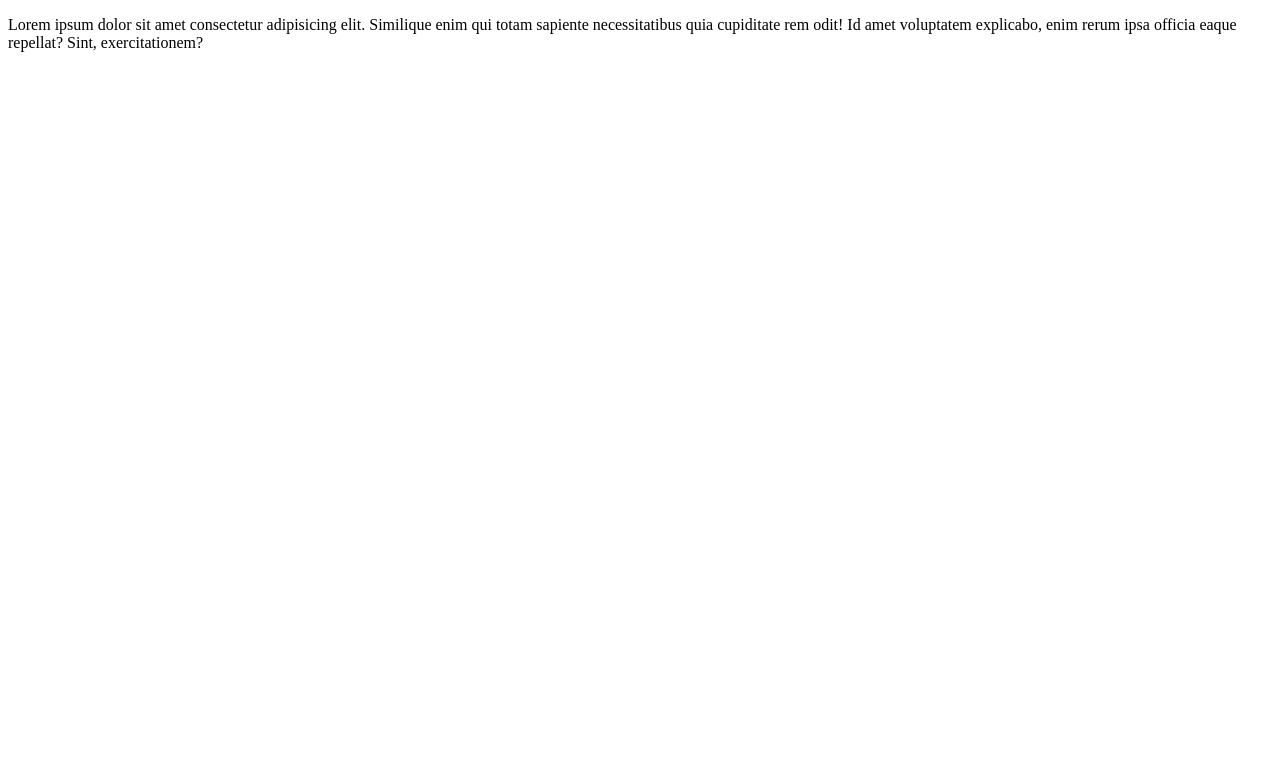
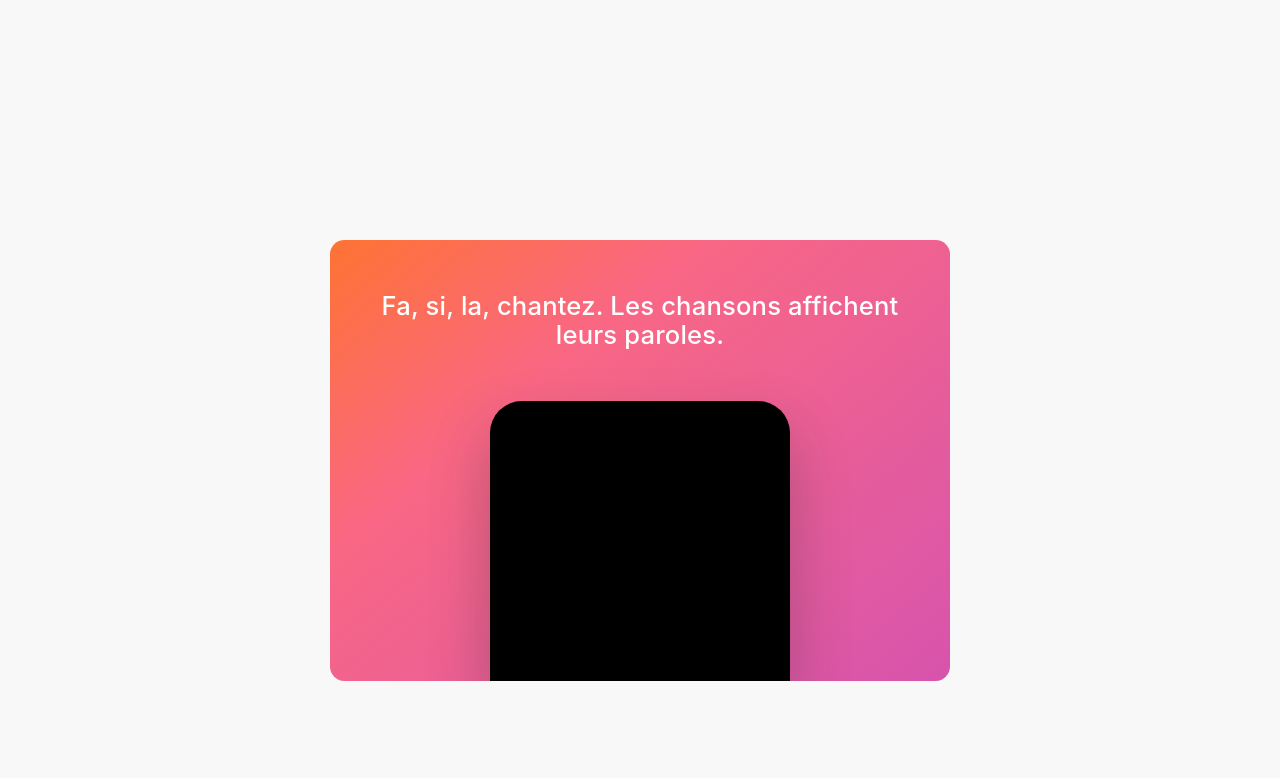
Before and after one commit to yacine/Stacked-cards, a website built with Parcel: page src/index.html in a window 1280 px wide. Shown: the top 778 px of the page. Built offline with nearby package versions, Linux system fonts and the light colour scheme.

Commit message:
⚡  IMPROVE: Styles

```diff
--- a/src/cards.scss
+++ b/src/cards.scss
@@ -1,6 +1,132 @@
-$primary-color: white;
-$bg: black;
-h1 {
-  color: $primary-color;
-  background-color: $bg;
+html, body, div, span, applet, object, iframe,
+h1, h2, h3, h4, h5, h6, p, blockquote, pre,
+a, abbr, acronym, address, big, cite, code,
+del, dfn, em, img, ins, kbd, q, s, samp,
+small, strike, strong, sub, sup, tt, var,
+b, u, i, center,
+dl, dt, dd, ol, ul, li,
+fieldset, form, label, legend,
+table, caption, tbody, tfoot, thead, tr, th, td,
+article, aside, canvas, details, embed,
+figure, figcaption, footer, header, hgroup,
+menu, nav, output, ruby, section, summary,
+time, mark, audio, video {
+  margin: 0;
+	padding: 0;
+	border: 0;
+	font-size: 100%;
+	font: inherit;
+	vertical-align: baseline;
 }
+
+
+body {
+  background-color: #f8f8f9;
+  font-size: 16px;
+  font-family: "SF Pro Display", helvetica neue, helvetica, Ubuntu, roboto, noto, segoe ui, arial, sans-serif;
+}
+
+// Layout
+// -------------------
+.intro {
+  min-height: 30vh;
+  display: flex;
+  align-items: center;
+  justify-content: center;
+}
+
+footer {
+  min-height: 30vh;
+  display: flex;
+  align-items: center;
+  justify-content: center;
+}
+
+
+.cards {
+  // background-color: teal;
+  max-width: 620px;
+  padding-left: 2rem;
+  padding-right: 2rem;
+  margin: auto;
+  display: flex;
+  flex-direction: column;
+  align-items: center;
+  &::after {
+    content: "";
+    display: table;
+    clear: both;
+  }
+}
+
+
+.card {
+  perspective: 600px;
+  width: 100%;
+  color: #fff;
+  border-radius: .9rem;
+
+  position: sticky;
+  top: 80px;
+  margin-bottom: 100px;
+  transform-origin: 50% 50%;
+  overflow: hidden;
+
+  &-inner {
+    width: 100%;
+    height: 100%;
+    position: relative;
+
+    min-height: 420px;
+    display: flex;
+    flex-direction: column;
+    justify-content: space-between;
+    align-items: center;
+    overflow: hidden;
+
+    h2 {
+      font-size: 1.4rem;
+      line-height: 1.14286;
+      font-weight: 500;
+      letter-spacing: .007em;
+      text-align: center;
+      padding: 1.6rem;
+      @media screen and (min-width: 768px) {
+        font-size: 1.6rem;
+        padding: 2em;
+      }
+    }
+
+    .mockup {
+      width: 300px;
+      height: 280px;
+      background-color: #000;
+      border-radius: 2rem 2rem 0 0;
+      // margin-bottom: -90%;
+      box-shadow: 0 30px 60px 0 rgba(33, 37, 41, 0.29);
+      @media screen and (min-width: 768px) {
+        // margin-bottom: -50%;
+      }
+    }
+  }
+}
+
+.card-1 {
+  background: -webkit-linear-gradient(130deg, #d754ad 0%, #f96785 67%, #fe7333 100%);
+  background: linear-gradient(-40deg, #d754ad 0%, #f96785 67%, #fe7333 100%);
+}
+
+.card-2 {
+  background: -webkit-linear-gradient(130deg, #af4fec 0%, #d753ad 70%, #eb6078 100%);
+  background: linear-gradient(-40deg, #af4fec 0%, #d753ad 70%, #eb6078 100%);
+}
+
+.card-3 {
+  background: -webkit-linear-gradient(130deg, #6c6ff0 0%, #a354e4 58%, #c65cae 100%);
+  background: linear-gradient(-40deg, #6c6ff0 0%, #a354e4 58%, #c65cae 100%);
+}
+
+.card-4 {
+  background: -webkit-linear-gradient(130deg, #9adee6 0%, #00a9ff 25%, #3663cc 100%);
+  background: linear-gradient(-40deg, #9adee6 0%, #00a9ff 25%, #3663cc 100%);
+}
--- a/src/index.html
+++ b/src/index.html
@@ -2,13 +2,39 @@
 <html>
     <head>
         <title>Stacked cards</title>
-        <meta charset="utf-8">
+        <meta charset="UTF-8">
+        <meta name="viewport" content="width=device-width, initial-scale=1.0">
         <link rel="stylesheet" href="cards.scss">
     </head>
     <body>
-        <div id="app">
-            <p>Lorem ipsum dolor sit amet consectetur adipisicing elit. Similique enim qui totam sapiente necessitatibus quia cupiditate rem odit! Id amet voluptatem explicabo, enim rerum ipsa officia eaque repellat? Sint, exercitationem?</p>
+        <section class="intro"></section>
+        <div class="cards">
+            <div class="card card-1">
+                <div class="card-inner">
+                    <h2>Fa, si, la, chantez. Les chansons affichent leurs paroles.</h2>
+                    <div class="mockup"></div>
+                </div>
+            </div>
+            <div class="card card-2">
+                <div class="card-inner">
+                    <h2>Écoutez en live des stations de radio locales du monde entier.</h2>
+                    <div class="mockup"></div>
+                </div>
+            </div>
+            <div class="card card-3">
+                <div class="card-inner">
+                    <h2>Téléchargez et écoutez de la musique directement sur votre Apple Watch, sans votre iPhone.</h2>
+                    <div class="mockup"></div>
+                </div>
+            </div>
+            <div class="card card-4">
+                <div class="card-inner">
+                    <h2>Profitez d’Apple Music en voiture avec CarPlay.</h2>
+                    <div class="mockup"></div>
+                </div>
+            </div>
         </div>
+        <footer></footer>
         <script src="index.js"></script>
     </body>
 </html>
```
Also changed, not shown: dist/index.html.
